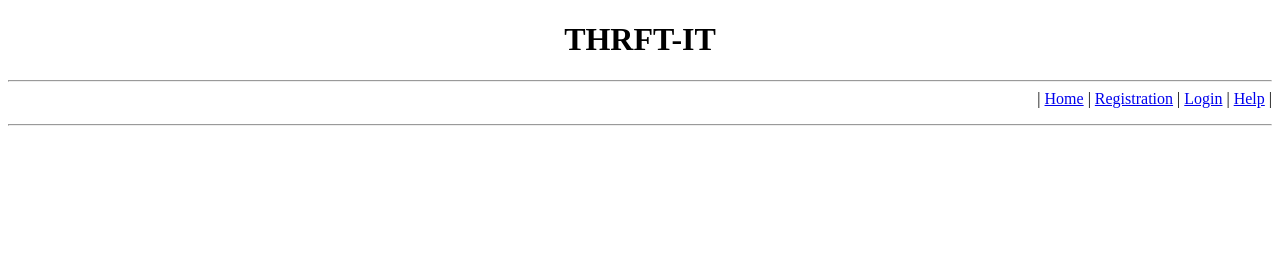
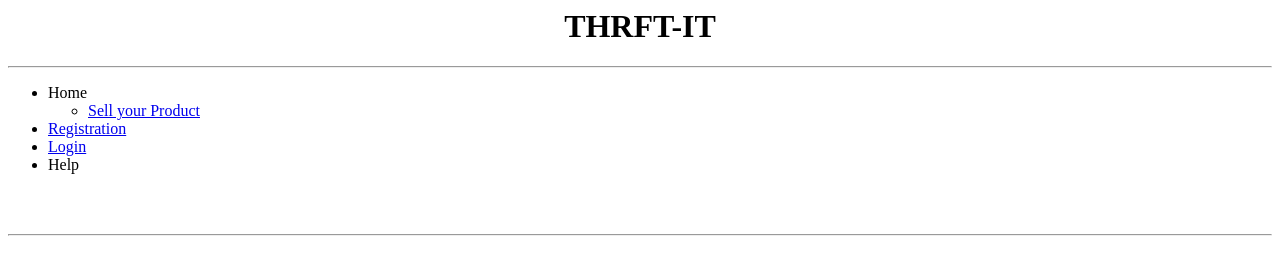
Before and after one commit to nxxis/thriftit, a plain HTML site: page index.html in a window 1280 px wide. Drawn offline with Linux system fonts and the light colour scheme.

Commit message:
Update index.html

```diff
--- a/index.html
+++ b/index.html
@@ -1,33 +1,32 @@
-<!DOCTYPE html>
 <HTML>
+
 	<HEAD>
+
 		<TITLE>THRIFT SHOP</TITLE>
-		<link rel="stylesheet" type ="text/css" href="css/style.css">
+
+		<link rel="stylesheet" type ="text/css" href="main.css">
+
 	</HEAD>
+
 	<BODY>
-		<header>
+
+
+
 			<h1 align="center">THRFT-IT</h1>
-			<hr>
-			<table>
-				<tbody>
-					<td>
-						<tr>
-							<div align = "right">
-							|
-							<a href="#">Home</a>
-							|
-							<a href="#">Registration</a>
-							|
-							<a href="#">Login</a>
-							|
-							<a href="#">Help</a>
-							|
-				  		    </div>
-						</tr>
-					</td>
-				</tbody>
-			</table>
-		</header>
-		<HR>
+
+		<hr>
+		<!--for navigation-->
+		<ul>
+			<li><a>Home</a>
+			<ul>
+				<li><a href="sell.html">Sell your Product</a></li>
+			</ul></li>
+            <li><a href="registration.html">Registration</a></li>
+			<li><a href="login.html">Login</a></li>
+			<li><a>Help</a></li>
+		</ul><br><br>
+		<hr>
+
 	</BODY>
+
 </HTML>
```
